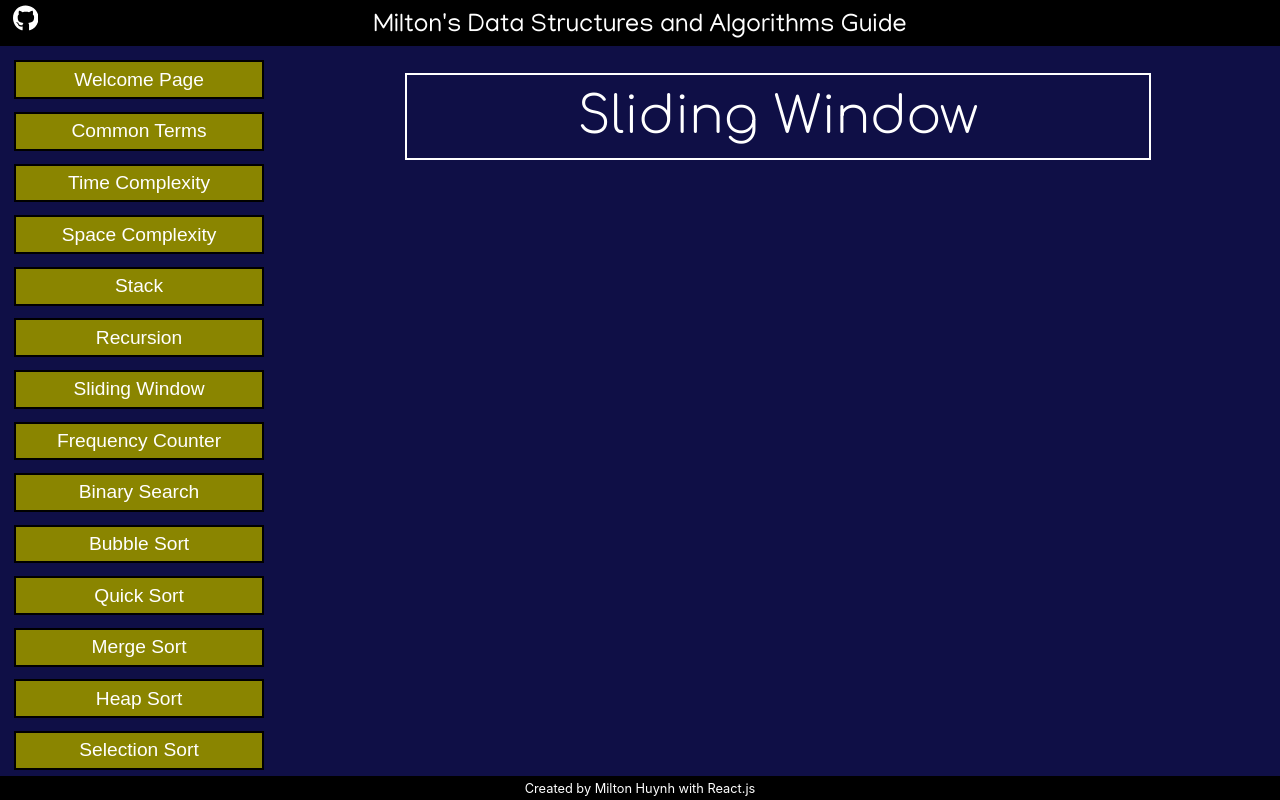
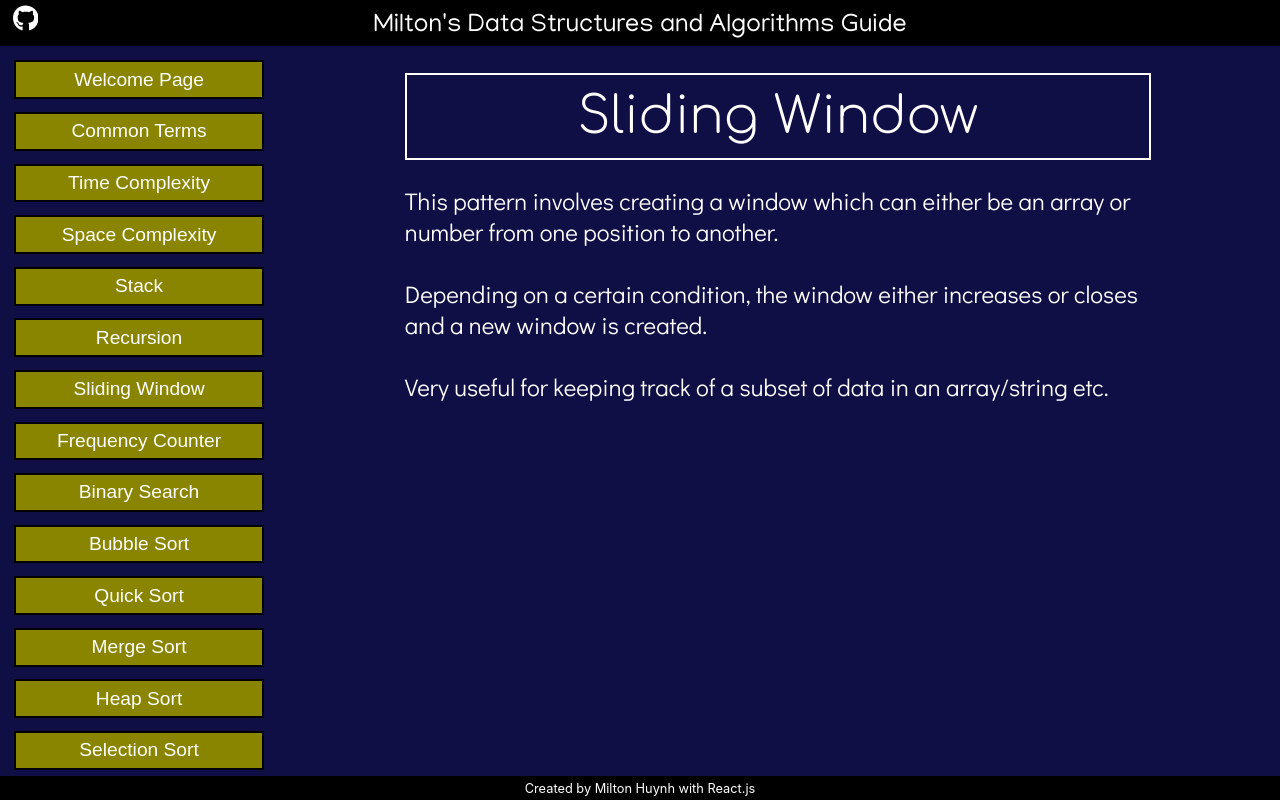
Before and after one commit to miltonhuynh/DSA-guide, a React (Create React App) app in the folder app/: page /DSA-guide/SlidingWindow in a window 1280 px wide. Built offline with nearby package versions, Linux system fonts and the light colour scheme; a web font is replaced by a local one.

Commit message:
added sliding window description

```diff
--- a/app/src/Concepts/SlidingWindow.js
+++ b/app/src/Concepts/SlidingWindow.js
@@ -4,6 +4,13 @@ export default function SlidingWindow() {
   return (
     <div class="Concept_page">
     <div class="Concept_title">Sliding Window</div>
+    <div class="Container">
+      <div class="font-m">
+        This pattern involves creating a window which can either be an array or number from one position to another.<br/><br/>
+        Depending on a certain condition, the window either increases or closes and a new window is created.<br/><br/>
+        Very useful for keeping track of a subset of data in an array/string etc.
+      </div>
+    </div>
   </div>
   )
 }
```
